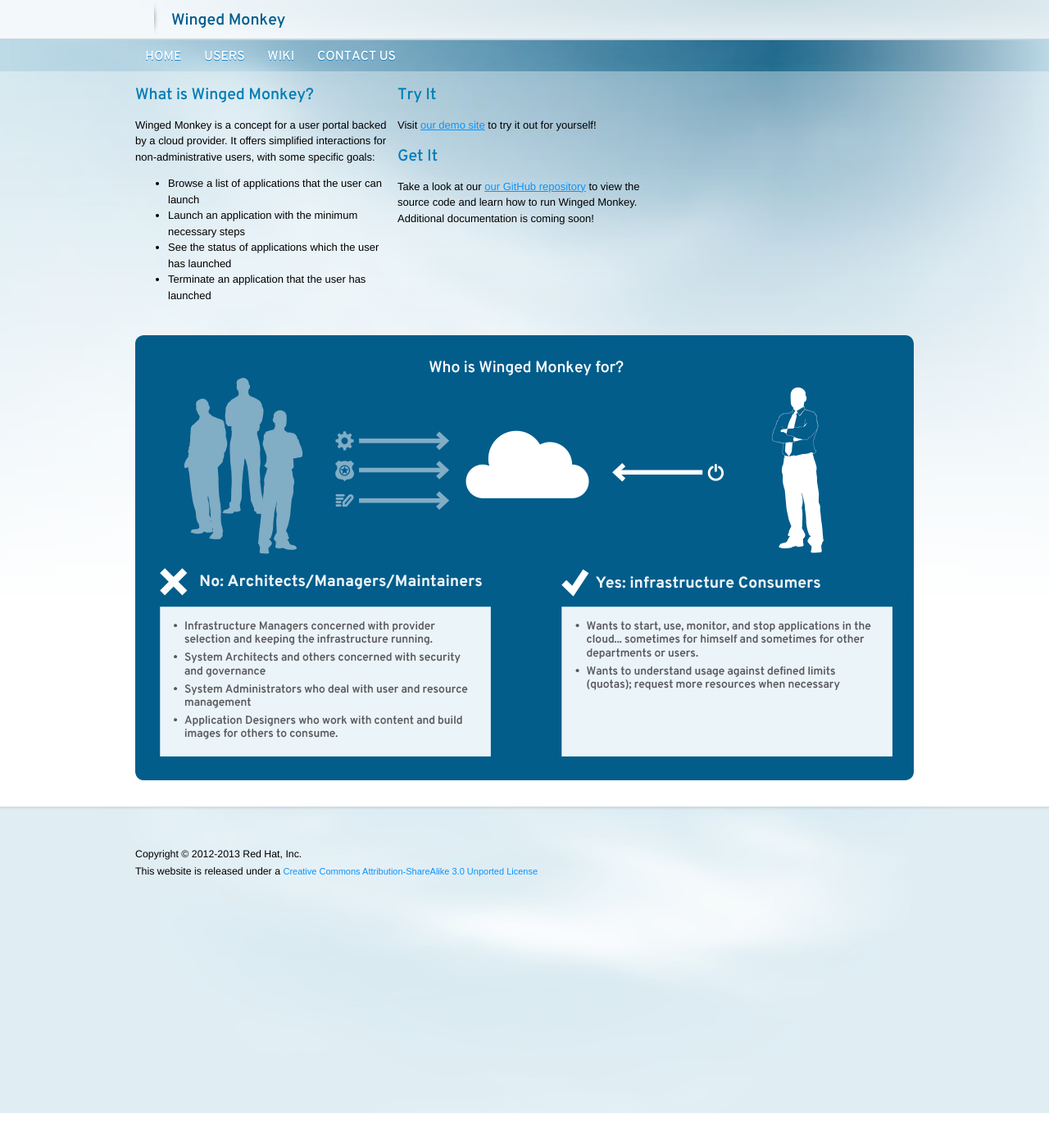
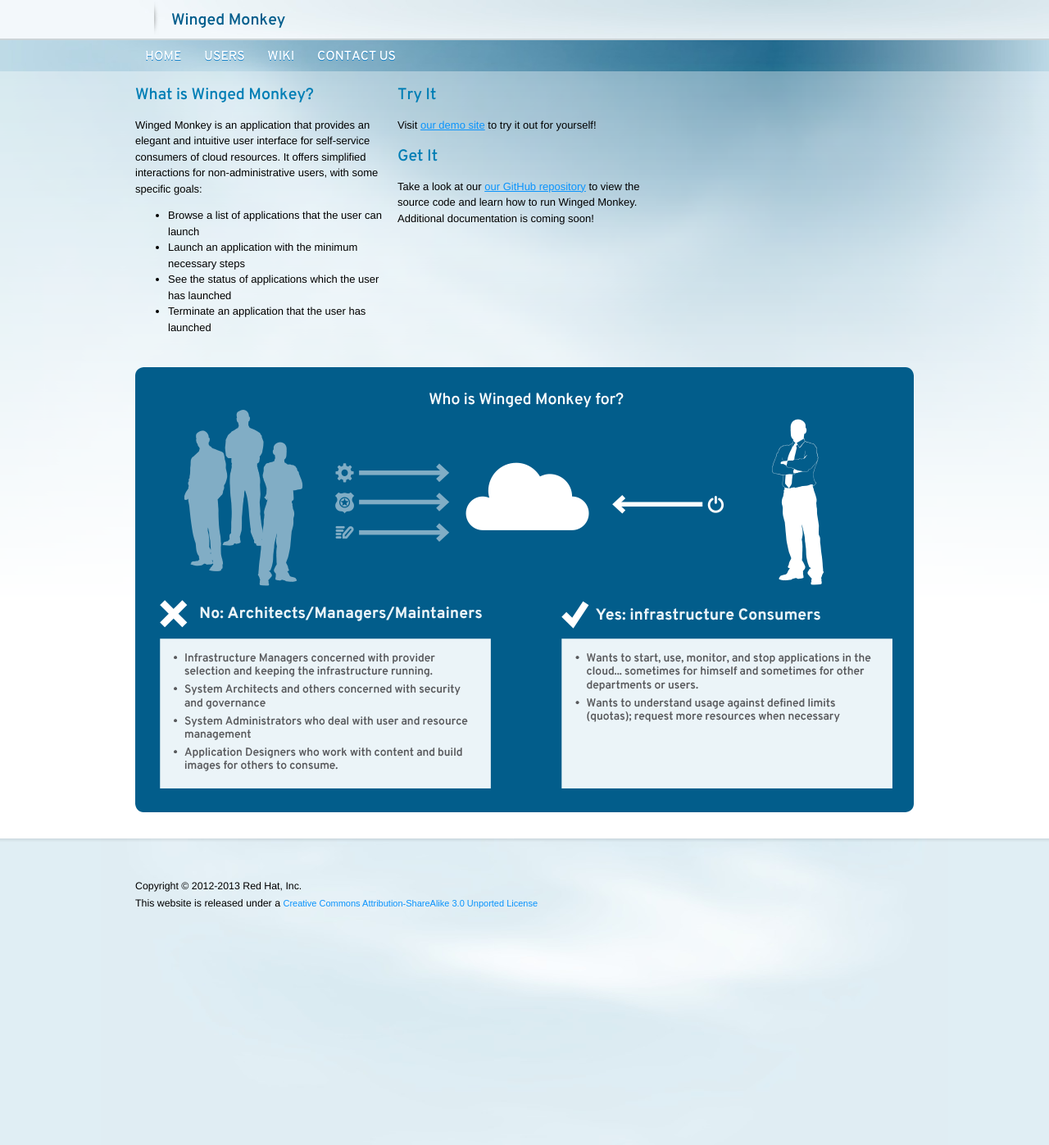
Before and after one commit to jcoufal/wingedmonkey.github.com, a Jekyll site: the page built from index.html, in a window 1280 px wide. Shown: the whole page at 82% size. Built offline with Jekyll 4.4.1, drawn with Linux system fonts in a browser that asks for light colours; nearby versions of some CDN libraries; before the commit the page ends 1358 px from its top, so only the background shows below that.

Commit message:
worked proposed mission statement into index page

```diff
--- a/index.html
+++ b/index.html
@@ -10,7 +10,7 @@
              <a style='color: #007EB5; text-decoration: none'>What is Winged Monkey?</a>
            </h1>
            <p>
-             Winged Monkey is a concept for a user portal backed by a cloud provider.  It offers simplified interactions for non-administrative users, with some specific goals:
+             Winged Monkey is an application that provides an elegant and intuitive user interface for self-service consumers of cloud resources.  It offers simplified interactions for non-administrative users, with some specific goals:
            </p>
            <ul>
              <li>Browse a list of applications that the user can launch</li>
```
